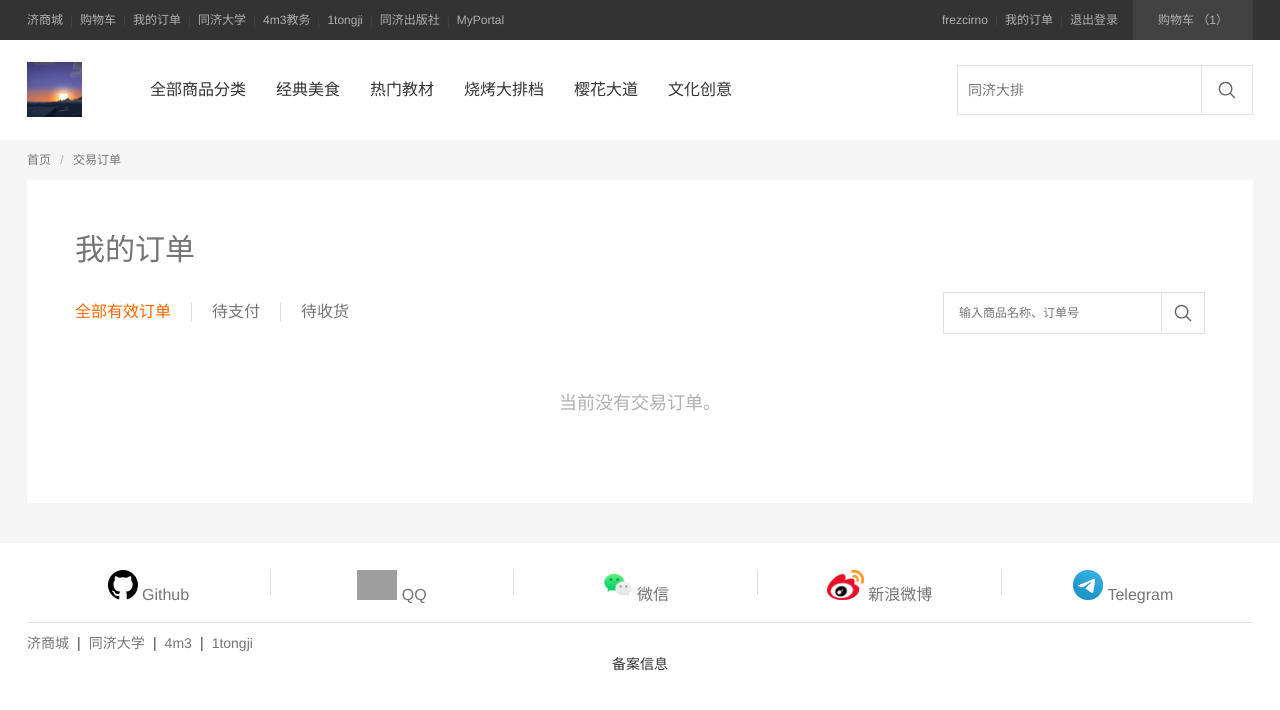
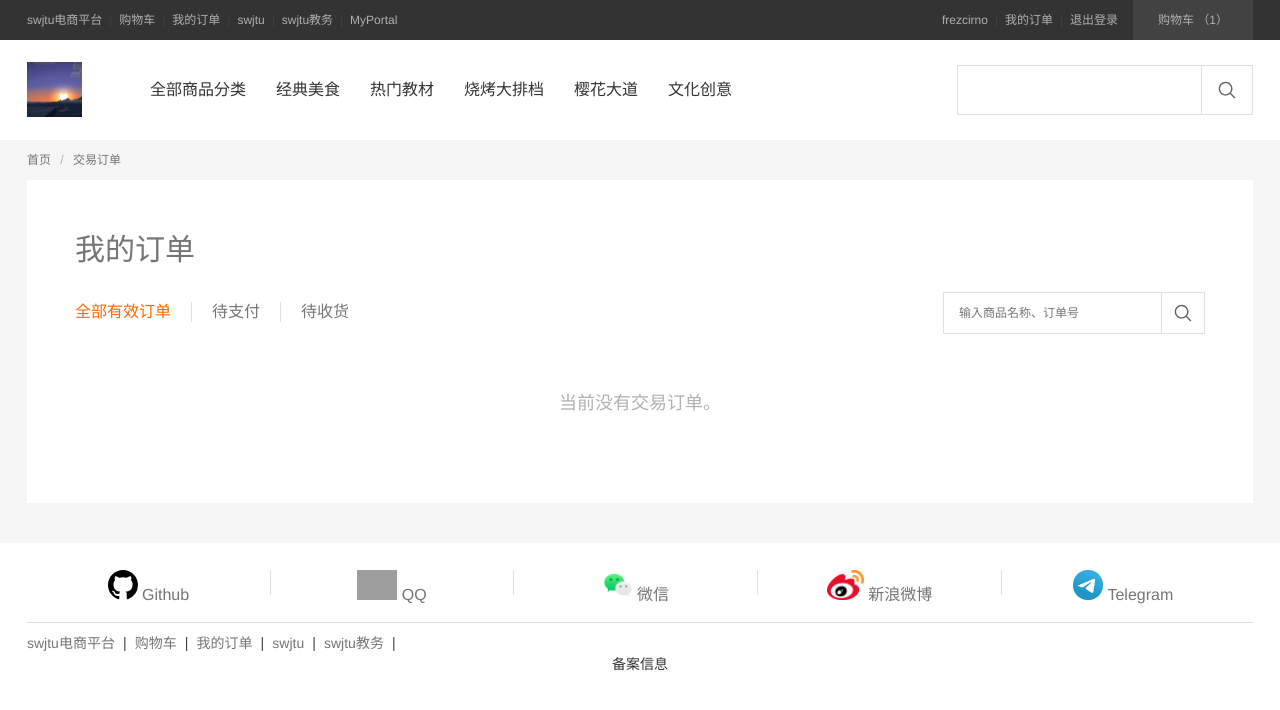
Before and after one commit to wztws/e_commerce, a Flask app: page /order in a window 1280 px wide. Shown: the top 710 px of the page. Run offline with Flask 2, Linux system fonts and the light colour scheme; the visitor is signed in with stand-in values (Sample User, id 1); data comes from the database, SQL or seed files in the repository; data that the repository does not hold is empty; grey boxes are pictures that could not be loaded.

Commit message:
更新一些前端的文字表述

```diff
--- a/tongji/app.py
+++ b/tongji/app.py
@@ -8,9 +8,9 @@ from flask_sqlalchemy import SQLAlchemy
 
 app = Flask(__name__)
 
-app.config['SECRET_KEY'] = '123456'  # 设置session加密的密钥
+app.config['SECRET_KEY'] = 'w522328z'  # 设置session加密的密钥
 app.config['PERMANENT_SESSION_LIFETIME'] = timedelta(hours=2)
-app.config['SQLALCHEMY_DATABASE_URI'] = 'mysql+pymysql://root:123456@localhost:3306/webhw'
+app.config['SQLALCHEMY_DATABASE_URI'] = 'mysql+pymysql://root:w522328z@localhost:3306/webhw'
 
 db = SQLAlchemy(app)
 
@@ -83,7 +83,6 @@ class OrderItem(db.Model):
 with app.app_context():
     db.create_all()
 
-
 @app.route('/')
 def index():
     user = {}
@@ -115,6 +114,17 @@ def index():
                            list2=list2,
                            headerlist=headerlist)
 
+@app.route('/addcart', methods=['POST'])
+def add_cart():
+    if 'iduser' not in session:
+        return jsonify({'status': 'error', 'message': '请先登录'})
+    itemid = request.form.get('itemid')
+    count = request.form.get('count')
+    cart = Cart(iduser=session['iduser'], iditem=itemid, count=count)
+    db.session.add(cart)
+    db.session.commit()
+    return jsonify({'status': 'ok', 'message': '添加成功'})
+
 
 @app.route('/product')
 @app.route('/product/<int:_id>')
@@ -123,13 +133,14 @@ def product(_id=0):
     if 'iduser' in session:
         user = User.query.get(session['iduser']).header()
     item = Item.query.filter(Item.iditem == _id).first()
+    img = Image.query.filter(Image.idimage == _id).first()
     product = {}
     product['name'] = item.name
     product['desc'] = item.desc
     product['price'] = item.price
     product['slides'] = [{'url': item.image}]
     product['images'] = [{'url': item.image}, {'url': item.image}, {'url': item.image}]
-
+    #product['images'] = [{'url': img.url}, {'url': img.url}, {'url': img.url}]
 
     headerlist = [[Item.query.offset(random.randint(0, 13)).limit(random.randint(3, 6)).all()
                    for col in range(random.randint(2, 4))] for i in range(7)]
@@ -138,7 +149,6 @@ def product(_id=0):
                            user=user,
                            product=product,
                            headerlist=headerlist)
-
 
 @app.route('/cart')
 def cart():
--- a/tongji/src/html/components/header.html
+++ b/tongji/src/html/components/header.html
@@ -269,7 +269,7 @@
          </div>
          <div class="header-search">
             <form class="search-form" action="" method="GET">
-               <input class="form-text" type="search" placeholder="同济大排" autocomplete="off"
+               <input class="form-text" type="search" placeholder="" autocomplete="off"
                   onkeypress="return event.keyCode!=13;" onkeyup="if(event.keyCode==13) {onsearch(event);}">
                <a class="form-btn" href="javascript:void(0);" onclick="onsearch(event)">
                   <svg class="icon" viewBox="0 0 1024 1024" version="1.1" xmlns="http://www.w3.org/2000/svg">
--- a/tongji/src/html/product.html
+++ b/tongji/src/html/product.html
@@ -4,7 +4,7 @@
 <head>
     <meta charset="UTF-8">
     <meta name="viewport" content="width=device-width, initial-scale=1.0">
-    <title>同济大排-济商城</title>
+    <title>-济商城</title>
     <link rel="stylesheet" href="{{ url_for('static', filename='css/common.css') }}">
     <link rel="stylesheet" href="{{ url_for('static', filename='css/product.css') }}">
     <script src="{{ url_for('static', filename='js/ajax.js') }}"></script>
--- a/tongji/templates/order.html
+++ b/tongji/templates/order.html
@@ -21,19 +21,15 @@
       <div class="container clearfix">
          <!-- 左侧导航 -->
          <div class="topbar-nav">
-            <a href="{{ url_for('index') }}">济商城</a>
+            <a href="{{ url_for('index') }}">swjtu电商平台</a>
             <span class="sep">|</span>
             <a href="{{ url_for('cart') }}">购物车</a>
             <span class="sep">|</span>
             <a href="{{ url_for('order') }}">我的订单</a>
             <span class="sep">|</span>
-            <a href="//www.tongji.edu.cn">同济大学</a>
+            <a href="https://www.swjtu.edu.cn">swjtu</a>
             <span class="sep">|</span>
-            <a href="//4m3.tongji.edu.cn">4m3教务</a>
-            <span class="sep">|</span>
-            <a href="//1.tongji.edu.cn">1tongji</a>
-            <span class="sep">|</span>
-            <a href="//press.tongji.edu.cn">同济出版社</a>
+            <a href="http://jwc.swjtu.edu.cn/index.html">swjtu教务</a>
             <span class="sep">|</span>
             <a href="//myportal.tongji.edu.cn">MyPortal</a>
          </div>
@@ -282,7 +278,7 @@
          </div>
          <div class="header-search">
             <form class="search-form" action="" method="GET">
-               <input class="form-text" type="search" placeholder="同济大排" autocomplete="off"
+               <input class="form-text" type="search" placeholder="" autocomplete="off"
                   onkeypress="return event.keyCode!=13;" onkeyup="if(event.keyCode==13) {onsearch(event);}">
                <a class="form-btn" href="javascript:void(0);" onclick="onsearch(event)">
                   <svg class="icon" viewBox="0 0 1024 1024" version="1.1" xmlns="http://www.w3.org/2000/svg">
@@ -448,13 +444,16 @@
     <div class="site-info">
         <div class="container">
             <p class="sites">
-                <a href="/index.html" target="_blank">济商城</a>
+               <a href="{{ url_for('index') }}">swjtu电商平台</a>
                 <span class="sep">|</span>
-                <a href="//www.tongji.edu.cn" target="_blank">同济大学</a>
+                <a href="{{ url_for('cart') }}">购物车</a>
                 <span class="sep">|</span>
-                <a href="//4m3.tongji.edu.cn" target="_blank">4m3</a>
+                <a href="{{ url_for('order') }}">我的订单</a>
                 <span class="sep">|</span>
-                <a href="//1.tongji.edu.cn" target="_blank">1tongji</a>
+                <a href="https://www.swjtu.edu.cn">swjtu</a>
+                <span class="sep">|</span>
+                <a href="http://jwc.swjtu.edu.cn/index.html">swjtu教务</a>
+                <span class="sep">|</span>
             </p>
             <p style="text-align: center;">
                 备案信息
--- a/tongji/templates/register.html
+++ b/tongji/templates/register.html
@@ -48,7 +48,7 @@
             </div>
             <p class="site-info">
                 <span>
-                    济商城 | 同心同德同舟楫 济人济事济天下 | 黑ICP备XXXXXXXX号
+                    swjtu电商平台 | 黑ICP备XXXXXXXX号
                 </span>
             </p>
         </div>
```
Also changed, not shown: tongji/db.sql (+1 -1 lines), tongji/templates/cart.html (+7 -4 lines), tongji/templates/index.html (+7 -7 lines), tongji/templates/pay.html (added, +12 -0 lines), tongji/templates/product.html (+35 -2 lines), tongji/README.md, tongji/static/image/favicon.ico (deleted), tongji/static/image/zhihui.ico (added).
